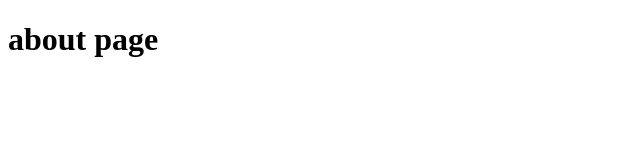
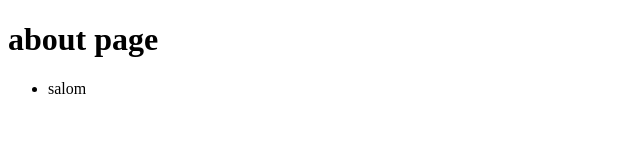
Before and after one commit to fatkhullayevsadulloxon/test-project, a plain HTML site: page about.html in a window 1280 px wide. Shown: the full height of the page, 0-640 px from the left. Drawn offline with Linux system fonts and the light colour scheme.

Commit message:
about page updated

```diff
--- a/about.html
+++ b/about.html
@@ -9,5 +9,11 @@
 
     <h1>about page</h1>
 
+    <main>
+        <ul>
+            <li>salom</li>
+        </ul>
+    </main>
+
 </body>
 </html>
```
